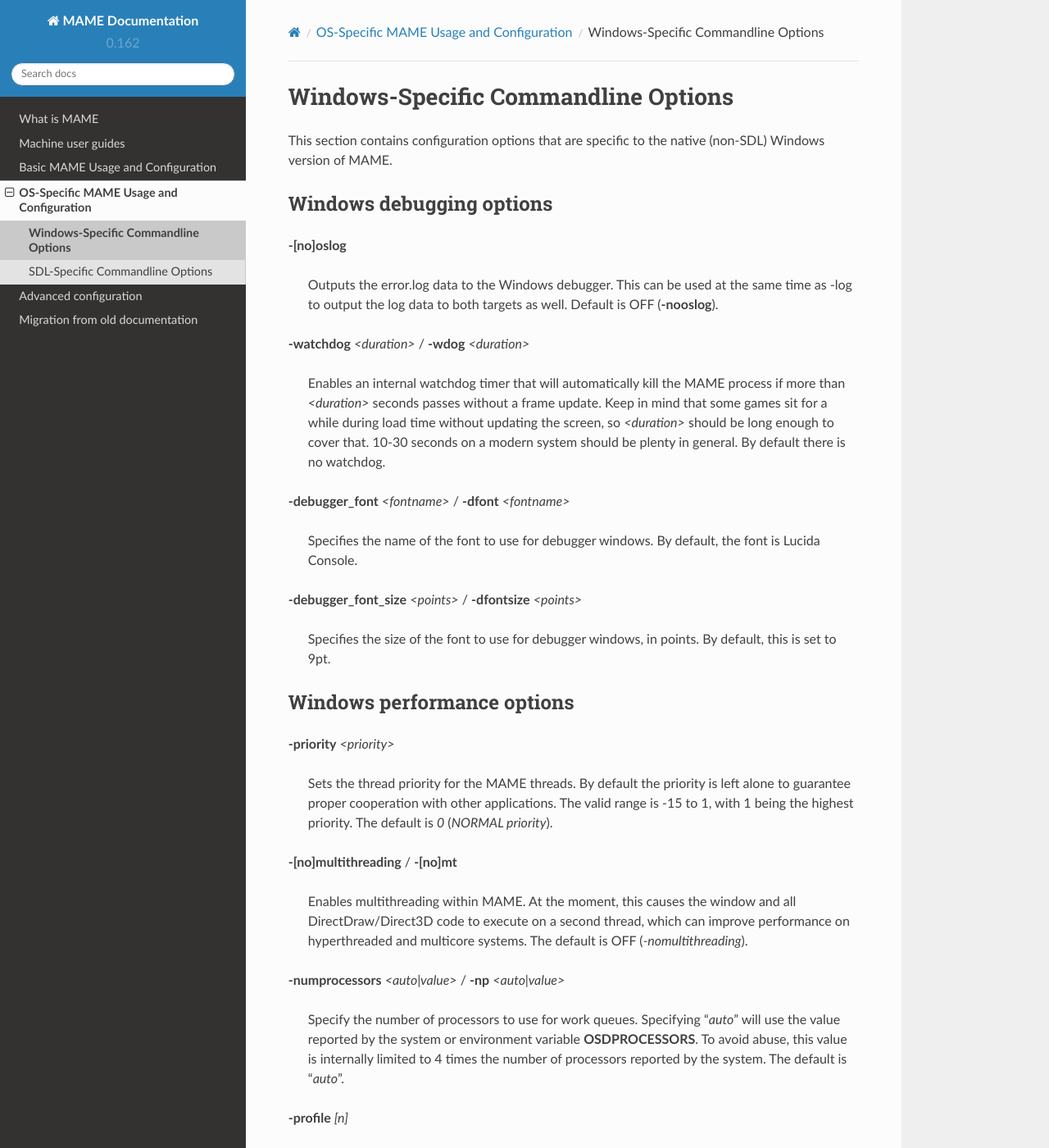
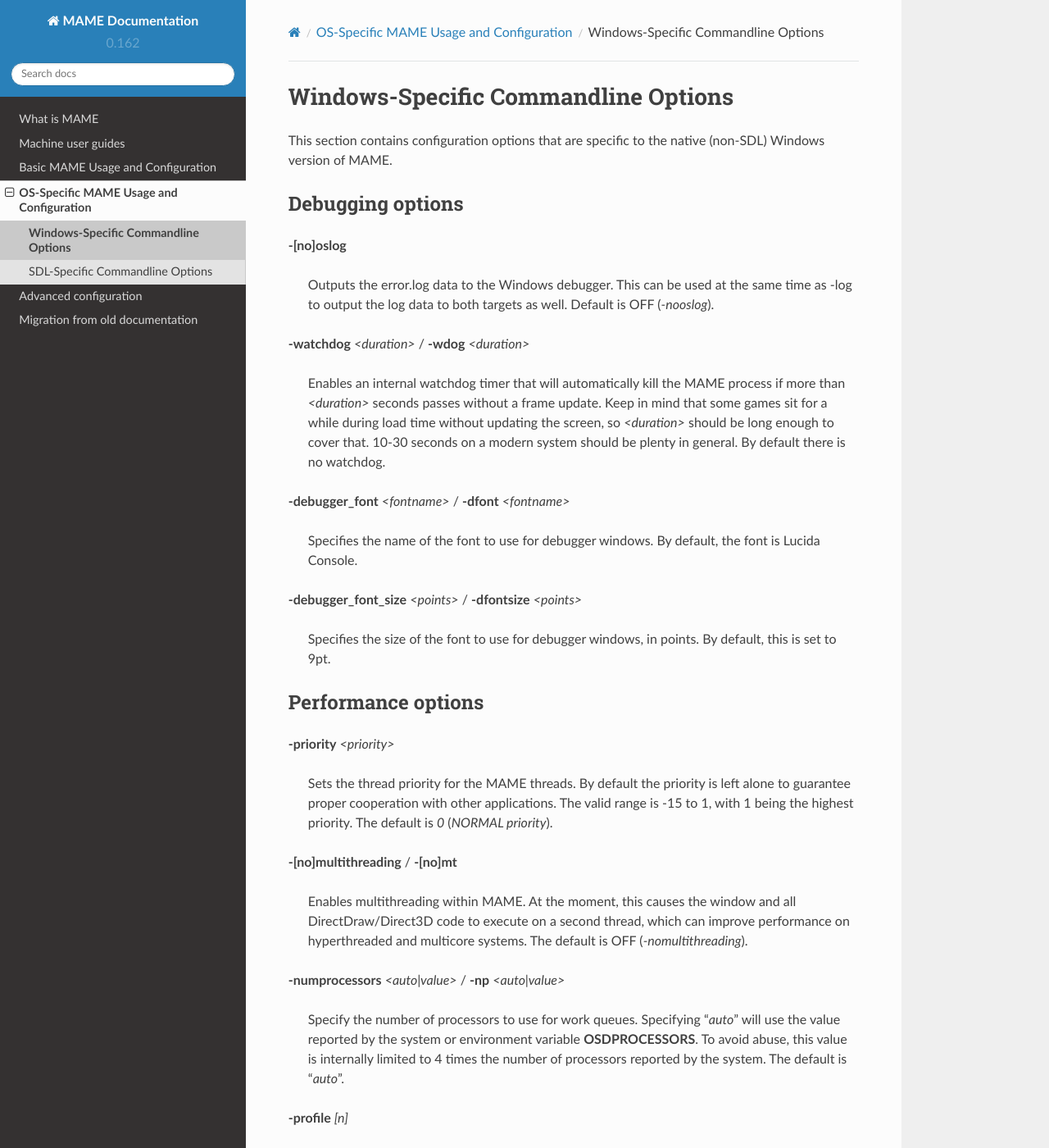
Before and after one commit to mamedev/docs, a Sphinx documentation site: the page built from source/os-specific/windowsconfig.rst, in a window 1280 px wide and 1400 px high. Shown: the whole window at 82% size. Built offline with Sphinx 7.4.7 and the Read the Docs theme 2.0.0, drawn with Linux system fonts in a browser that asks for light colours; some of the changed text lies outside the part shown.

Commit message:
Further adjustments across everything before the pull request.
More formatting adjustments to give Windows and SDL some parity, make
clear that the basic config options ALWAYS apply, and prepare things for
the update cycle.

```diff
--- a/source/os-specific/sdlconfig.rst
+++ b/source/os-specific/sdlconfig.rst
@@ -1,7 +1,9 @@
 SDL-Specific Commandline Options
 ================================
 
-This file describes SDL-specific usage information about MAME. It is intended to cover aspects of using and configuring the program that are specific to running MAME from the command line on any build supported by SDL (including Windows where compiled as SDL instead of native).
+
+This section contains configuration options that are specific to any build supported by SDL (including Windows where compiled as SDL instead of native).
+
 
 In addition to the keys described in config.txt, the following additional keys are defined for SDL-specific versions of MAME:
 
--- a/source/os-specific/windowsconfig.rst
+++ b/source/os-specific/windowsconfig.rst
@@ -4,16 +4,17 @@ Windows-Specific Commandline Options
 This section contains configuration options that are specific to the native (non-SDL) Windows version of MAME.
 
 
-Windows debugging options
--------------------------
+
+Debugging options
+-----------------
 
 **-[no]oslog**
 
-	Outputs the error.log data to the Windows debugger. This can be used at	the same time as -log to output the log data to both targets as well. Default is OFF (**-nooslog**).
+	Outputs the error.log data to the Windows debugger. This can be used at	the same time as -log to output the log data to both targets as well. Default is OFF (*-nooslog*).
 
 **-watchdog** *<duration>* / **-wdog** *<duration>*
 
-	Enables an internal watchdog timer that will automatically kill the MAME process if more than *<duration>* seconds passes without a frame update.	Keep in mind that some games sit for a while during load time without updating the screen, so *<duration>* should be long enough to cover that. 10-30 seconds on a modern system should be plenty in general. By default there is no watchdog.
+	Enables an internal watchdog timer that will automatically kill the MAME process if more than *<duration>* seconds passes without a frame update. Keep in mind that some games sit for a while during load time without updating the screen, so *<duration>* should be long enough to cover that. 10-30 seconds on a modern system should be plenty in general. By default there is no watchdog.
 
 **-debugger_font** *<fontname>* / **-dfont** *<fontname>*
 
@@ -25,8 +26,8 @@ Windows debugging options
 
 
 
-Windows performance options
----------------------------
+Performance options
+-------------------
 
 **-priority** *<priority>*
 
@@ -52,8 +53,8 @@ Windows performance options
 
 
 
-Windows video options
----------------------
+Video options
+-------------
 
 **-video** *<gdi|ddraw|d3d|none>*
 
@@ -188,8 +189,8 @@ Full screen options
 
 
 
-Windows sound options
----------------------
+Sound options
+-------------
 
 **-sound** *<dsound|sdl|none>*
 
```
Also changed, not shown: source/basicuse/using.rst (+9 -12 lines).
